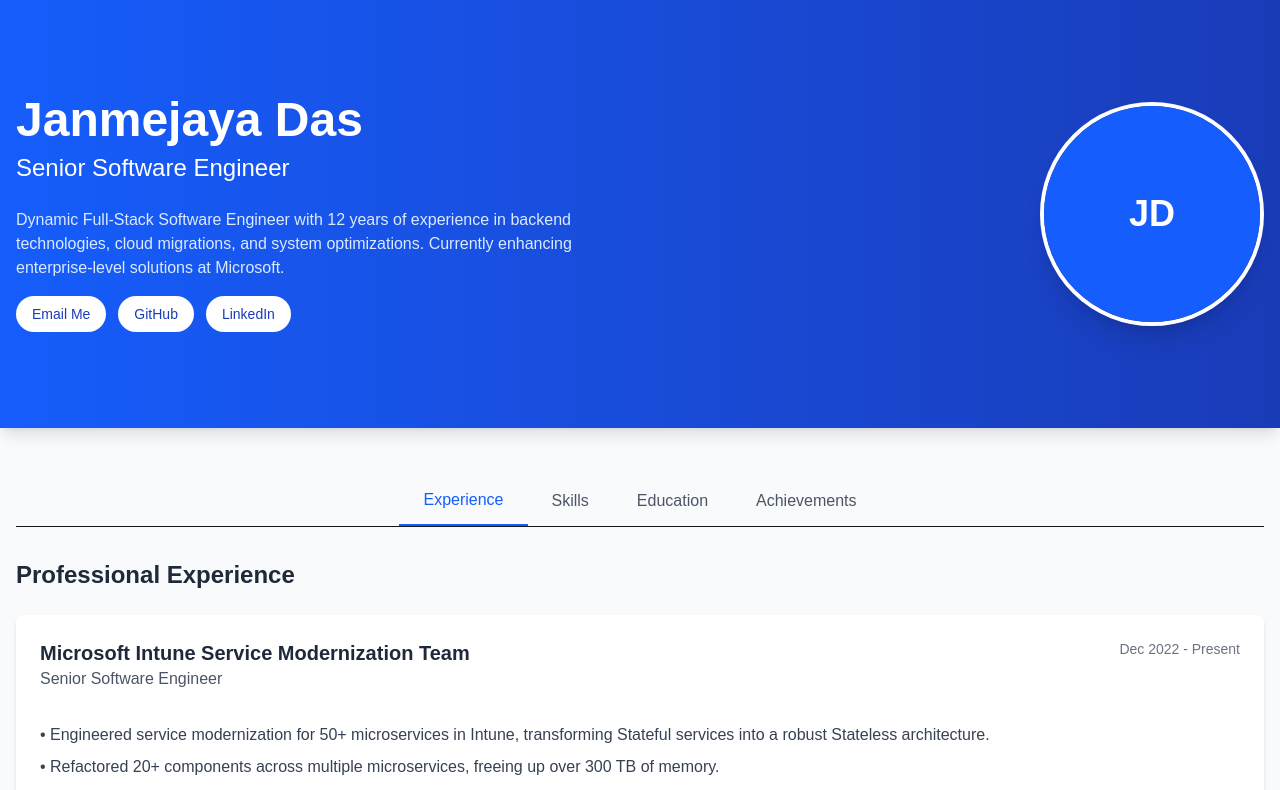
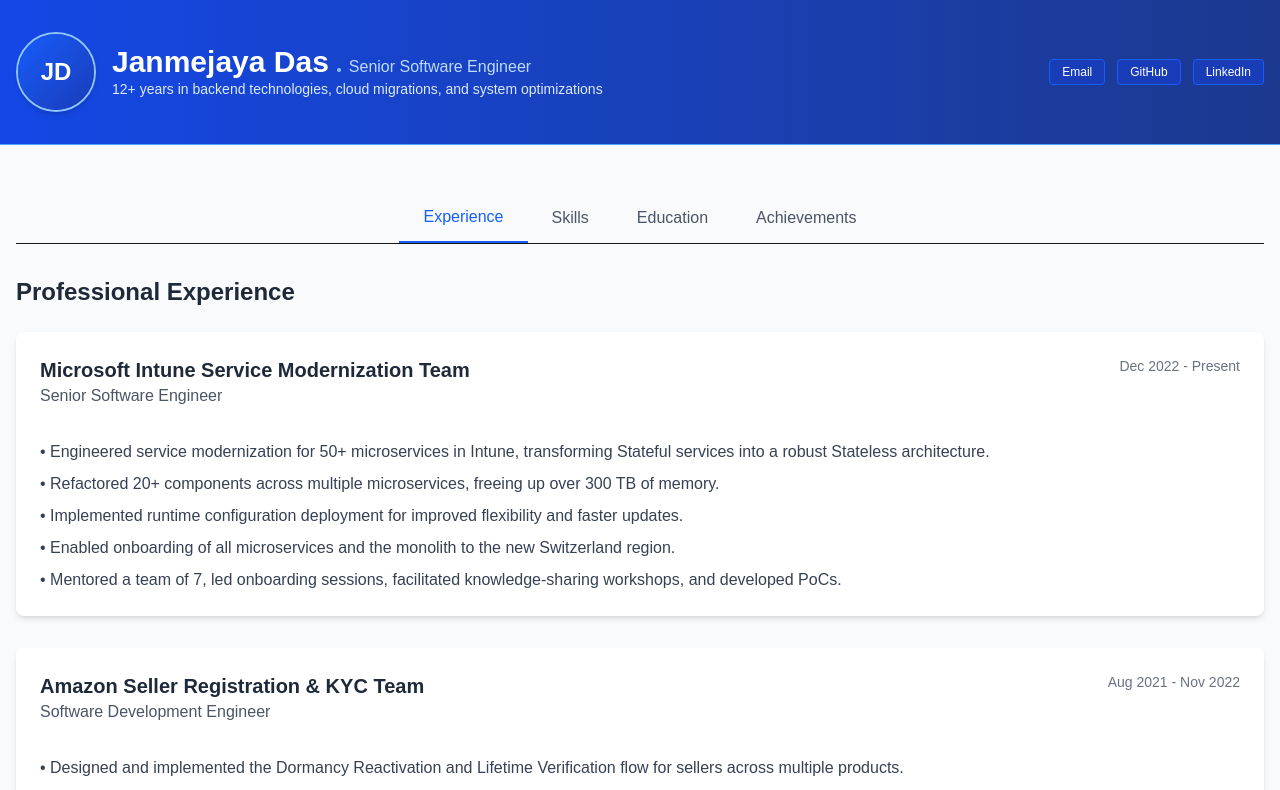
Before and after one commit to okjaydas/resume, a Next.js app: page / in a window 1280 px wide. Shown: the top 790 px of the page. Built offline with nearby package versions, Linux system fonts and the light colour scheme.

Commit message:
compact header

```diff
--- a/app/page.tsx
+++ b/app/page.tsx
@@ -15,41 +15,89 @@
         <link rel="icon" href="/favicon.ico" />
       </Head>
 
-      {/* Header */}
-      <header className="bg-gradient-to-r from-blue-600 to-blue-800 text-white shadow-lg">
-        <div className="container mx-auto px-4 py-16 md:py-24">
-          <div className="flex flex-col md:flex-row items-center justify-between">
-            <div className="mb-8 md:mb-0 text-center md:text-left">
-              <h1 className="text-4xl md:text-5xl font-bold mb-2">Janmejaya Das</h1>
-              <h2 className="text-xl md:text-2xl font-light">Senior Software Engineer</h2>
-              <div className="mt-6">
-                <p className="text-blue-100 mb-4 max-w-xl">
-                  Dynamic Full-Stack Software Engineer with 12 years of experience in backend
-                  technologies, cloud migrations, and system optimizations. Currently enhancing
-                  enterprise-level solutions at Microsoft.
-                </p>
-                <div className="flex flex-wrap justify-center md:justify-start gap-3 mt-4">
-                  <a href="mailto:janmejaya.das1@gmail.com" className="bg-white text-blue-800 px-4 py-2 rounded-full text-sm font-medium hover:bg-blue-100 transition">
-                    Email Me
-                  </a>
-                  <a href="https://github.com/janmejaya-das" target="_blank" rel="noopener noreferrer" className="bg-white text-blue-800 px-4 py-2 rounded-full text-sm font-medium hover:bg-blue-100 transition">
-                    GitHub
-                  </a>
-                  <a href="https://linkedin.com/in/janmejaya-das" target="_blank" rel="noopener noreferrer" className="bg-white text-blue-800 px-4 py-2 rounded-full text-sm font-medium hover:bg-blue-100 transition">
-                    LinkedIn
-                  </a>
+      {/* Refined Compact Header */}
+      <header className="bg-gradient-to-r from-blue-700 to-blue-900 text-white border-b border-blue-400">
+        <div className="container mx-auto px-4 py-6 md:py-8">
+          <div className="flex items-center justify-between">
+            <div className="flex items-center gap-4">
+              {/* Profile image moved to left side for better layout */}
+              <div className="w-16 h-16 md:w-20 md:h-20 bg-blue-800 rounded-full overflow-hidden border-2 border-blue-300 shadow-md flex-shrink-0">
+                <div className="w-full h-full flex items-center justify-center bg-gradient-to-br from-blue-600 to-blue-800 text-white text-xl md:text-2xl font-bold">
+                  JD
                 </div>
               </div>
+
+              <div>
+                <div className="flex items-baseline gap-2">
+                  <h1 className="text-2xl md:text-3xl font-bold">Janmejaya Das</h1>
+                  <span className="hidden md:inline-block w-1 h-1 bg-blue-300 rounded-full"></span>
+                  <h2 className="hidden md:block text-sm md:text-base font-light text-blue-200">Senior Software Engineer</h2>
+                </div>
+                <h2 className="md:hidden text-sm font-light text-blue-200 mb-1">Senior Software Engineer</h2>
+                <p className="text-blue-100 text-xs md:text-sm max-w-xl leading-snug">
+                  12+ years in backend technologies, cloud migrations, and system optimizations
+                </p>
+              </div>
             </div>
-            <div className="w-48 h-48 md:w-56 md:h-56 bg-blue-900 rounded-full overflow-hidden border-4 border-white shadow-xl">
-              {/* Profile image placeholder */}
-              <div className="w-full h-full flex items-center justify-center bg-blue-600 text-white text-4xl font-bold">
-                JD
-              </div>
+
+            <div className="hidden md:flex items-center gap-3">
+              <a
+                href="mailto:janmejaya.das1@gmail.com"
+                className="bg-blue-800 hover:bg-blue-700 text-white px-3 py-1 rounded text-xs font-medium border border-blue-600 transition-colors"
+              >
+                Email
+              </a>
+              <a
+                href="https://github.com/janmejaya-das"
+                target="_blank"
+                rel="noopener noreferrer"
+                className="bg-blue-800 hover:bg-blue-700 text-white px-3 py-1 rounded text-xs font-medium border border-blue-600 transition-colors"
+              >
+                GitHub
+              </a>
+              <a
+                href="https://linkedin.com/in/janmejaya-das"
+                target="_blank"
+                rel="noopener noreferrer"
+                className="bg-blue-800 hover:bg-blue-700 text-white px-3 py-1 rounded text-xs font-medium border border-blue-600 transition-colors"
+              >
+                LinkedIn
+              </a>
+            </div>
+
+            {/* Mobile social links */}
+            <div className="flex md:hidden gap-2">
+              <a
+                href="mailto:janmejaya.das1@gmail.com"
+                className="w-8 h-8 flex items-center justify-center bg-blue-800 hover:bg-blue-700 text-white rounded border border-blue-600"
+              >
+                <svg xmlns="http://www.w3.org/2000/svg" className="h-4 w-4" viewBox="0 0 20 20" fill="currentColor">
+                  <path d="M2.003 5.884L10 9.882l7.997-3.998A2 2 0 0016 4H4a2 2 0 00-1.997 1.884z" />
+                  <path d="M18 8.118l-8 4-8-4V14a2 2 0 002 2h12a2 2 0 002-2V8.118z" />
+                </svg>
+              </a>
+              <a
+                href="https://github.com/janmejaya-das"
+                className="w-8 h-8 flex items-center justify-center bg-blue-800 hover:bg-blue-700 text-white rounded border border-blue-600"
+              >
+                <svg xmlns="http://www.w3.org/2000/svg" className="h-4 w-4" viewBox="0 0 24 24" fill="currentColor">
+                  <path d="M12 0c-6.626 0-12 5.373-12 12 0 5.302 3.438 9.8 8.207 11.387.599.111.793-.261.793-.577v-2.234c-3.338.726-4.033-1.416-4.033-1.416-.546-1.387-1.333-1.756-1.333-1.756-1.089-.745.083-.729.083-.729 1.205.084 1.839 1.237 1.839 1.237 1.07 1.834 2.807 1.304 3.492.997.107-.775.418-1.305.762-1.604-2.665-.305-5.467-1.334-5.467-5.931 0-1.311.469-2.381 1.236-3.221-.124-.303-.535-1.524.117-3.176 0 0 1.008-.322 3.301 1.23.957-.266 1.983-.399 3.003-.404 1.02.005 2.047.138 3.006.404 2.291-1.552 3.297-1.23 3.297-1.23.653 1.653.242 2.874.118 3.176.77.84 1.235 1.911 1.235 3.221 0 4.609-2.807 5.624-5.479 5.921.43.372.823 1.102.823 2.222v3.293c0 .319.192.694.801.576 4.765-1.589 8.199-6.086 8.199-11.386 0-6.627-5.373-12-12-12z"/>
+                </svg>
+              </a>
+              <a
+                href="https://linkedin.com/in/janmejaya-das"
+                className="w-8 h-8 flex items-center justify-center bg-blue-800 hover:bg-blue-700 text-white rounded border border-blue-600"
+              >
+                <svg xmlns="http://www.w3.org/2000/svg" className="h-4 w-4" viewBox="0 0 24 24" fill="currentColor">
+                  <path d="M19 0h-14c-2.761 0-5 2.239-5 5v14c0 2.761 2.239 5 5 5h14c2.762 0 5-2.239 5-5v-14c0-2.761-2.238-5-5-5zm-11 19h-3v-11h3v11zm-1.5-12.268c-.966 0-1.75-.79-1.75-1.764s.784-1.764 1.75-1.764 1.75.79 1.75 1.764-.783 1.764-1.75 1.764zm13.5 12.268h-3v-5.604c0-3.368-4-3.113-4 0v5.604h-3v-11h3v1.765c1.396-2.586 7-2.777 7 2.476v6.759z"/>
+                </svg>
+              </a>
             </div>
           </div>
         </div>
       </header>
+
+
 
       {/* Main Content */}
       <main className="container mx-auto px-4 py-12">
```
